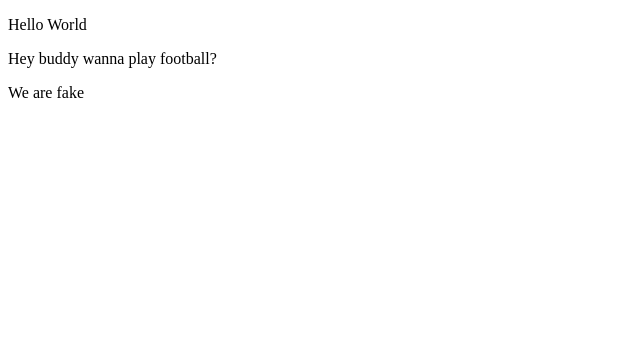
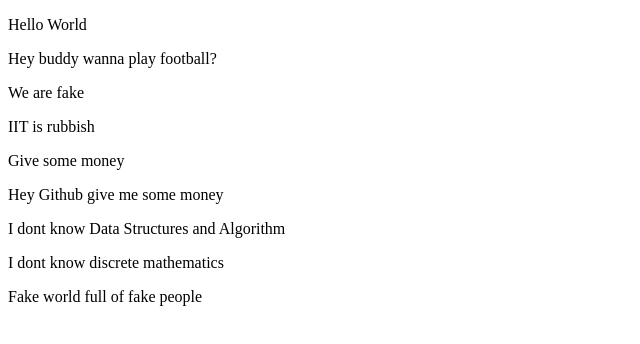
Before and after one commit to terrificTerror/Html-class, a plain HTML site: page index.html in a window 1280 px wide. Shown: the whole page, without its empty margins (0-640 px from the left). Drawn offline with Linux system fonts and the light colour scheme.

Commit message:
Update some messages

```diff
--- a/index.html
+++ b/index.html
@@ -10,5 +10,11 @@
     <p>Hello World</p>
     <p>Hey buddy wanna play football?</p>
     <p>We are fake </p>
+    <p>IIT is rubbish</p>
+    <p>Give some money</p>
+    <p>Hey Github give me some money</p>
+    <p>I dont know Data Structures and Algorithm</p>
+    <p>I dont know discrete mathematics</p>
+    <p>Fake world full of fake people</p>
 </body>
 </html>
```
